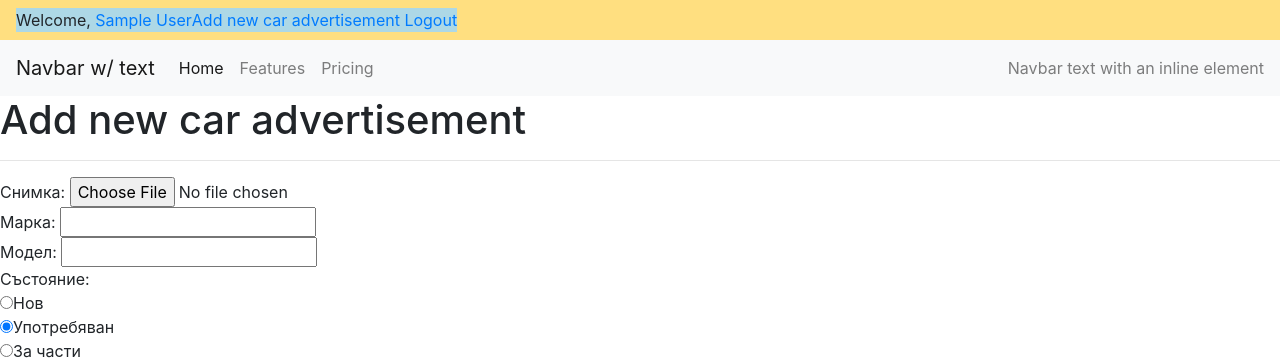
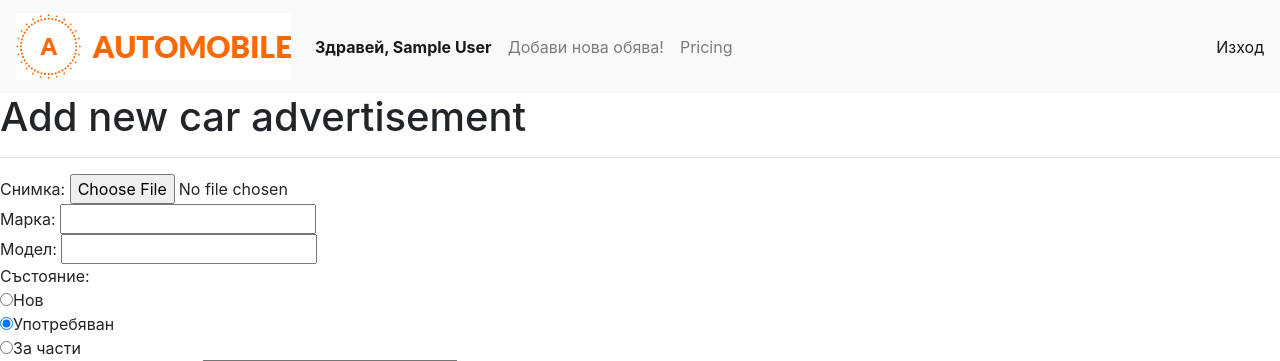
Before and after one commit to svetoslav0/AutoMobile, a PHP site: page /add-car.php in a window 1280 px wide. Shown: the top 361 px of the page. Run offline with PHP 8.4, Linux system fonts and the light colour scheme; the visitor is signed in with stand-in values (Sample User, id 1); data comes from the database, SQL or seed files in the repository.

Commit message:
Fixed some css issues, styled the header and the home page

```diff
--- a/views/header.logged.view.php
+++ b/views/header.logged.view.php
@@ -10,36 +10,29 @@
     spl_autoload_register();
 if (isset($_SESSION['id'])) : ?>
 
-<nav class="navbar navbar-light" style="background-color: #ffdf80;">
-<div style="background-color: lightblue">
-	Welcome,
-    <a href="../profile.php"><?= $_SESSION['first_name'] ?></a>
-    <span style="float: right">
-        <a href="/add-car.php">Add new car advertisement</a>
-		<a href="/logout.php">Logout</a>
-	</span>
-</div>
-</nav>
+
 
 <nav class="navbar navbar-expand-lg navbar-light bg-light">
-  <a class="navbar-brand" href="#">Navbar w/ text</a>
+  <a class="navbar-brand" href="../index.php"><img src="../Images/logo.png" alt="logo"></a>
   <button class="navbar-toggler" type="button" data-toggle="collapse" data-target="#navbarText" aria-controls="navbarText" aria-expanded="false" aria-label="Toggle navigation">
     <span class="navbar-toggler-icon"></span>
   </button>
   <div class="collapse navbar-collapse" id="navbarText">
     <ul class="navbar-nav mr-auto">
       <li class="nav-item active">
-        <a class="nav-link" href="#">Home <span class="sr-only">(current)</span></a>
+        <a class="nav-link" href="../profile.php">
+            <strong>Здравей, <?= $_SESSION['first_name'] ?></strong>
+        </a>
       </li>
       <li class="nav-item">
-        <a class="nav-link" href="#">Features</a>
+        <a class="nav-link" href="../add-car.php">Добави нова обява!</a>
       </li>
       <li class="nav-item">
         <a class="nav-link" href="#">Pricing</a>
       </li>
     </ul>
     <span class="navbar-text">
-      Navbar text with an inline element
+      <a href="../logout.php">Изход</a>
     </span>
   </div>
 </nav>
```
Also changed, not shown: css/style.css (+4 -8 lines), index.php (+3 -13 lines), views/index.view.php (+16 -0 lines), Images/logo.png (added).
